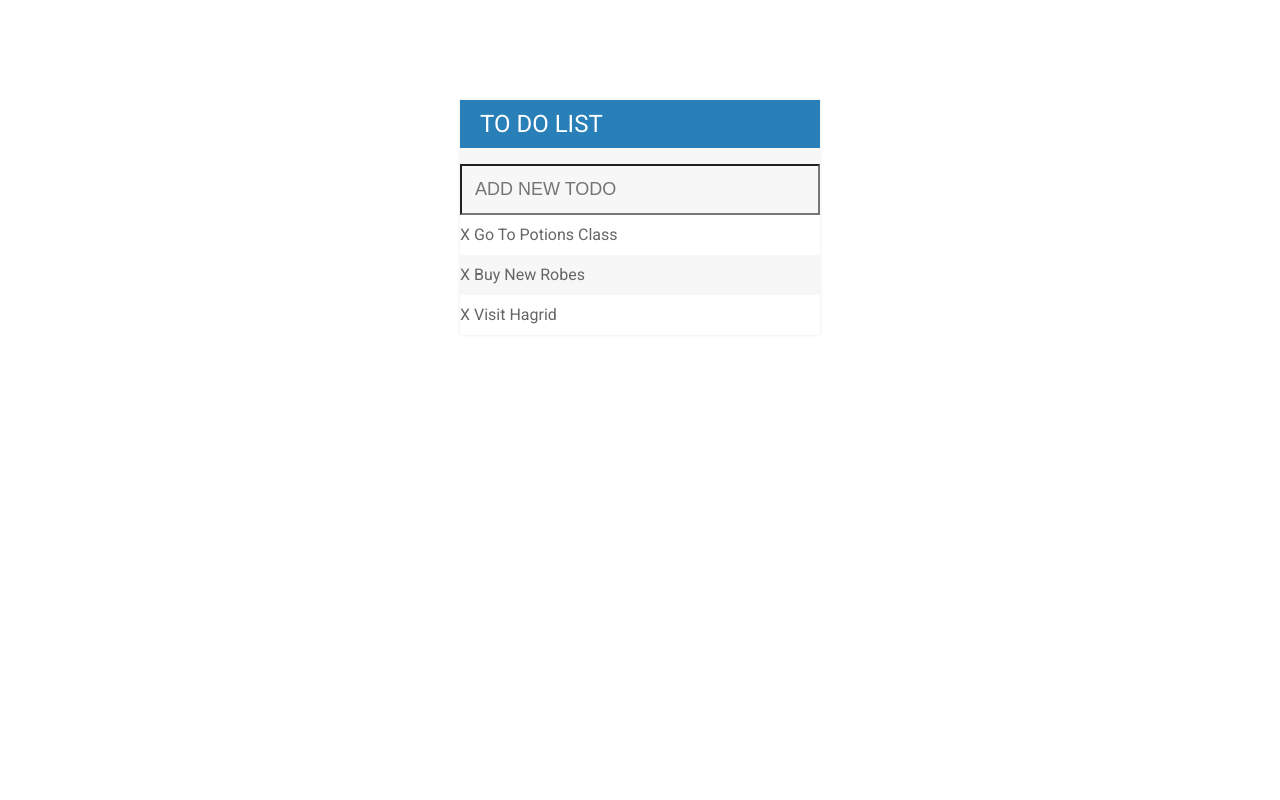
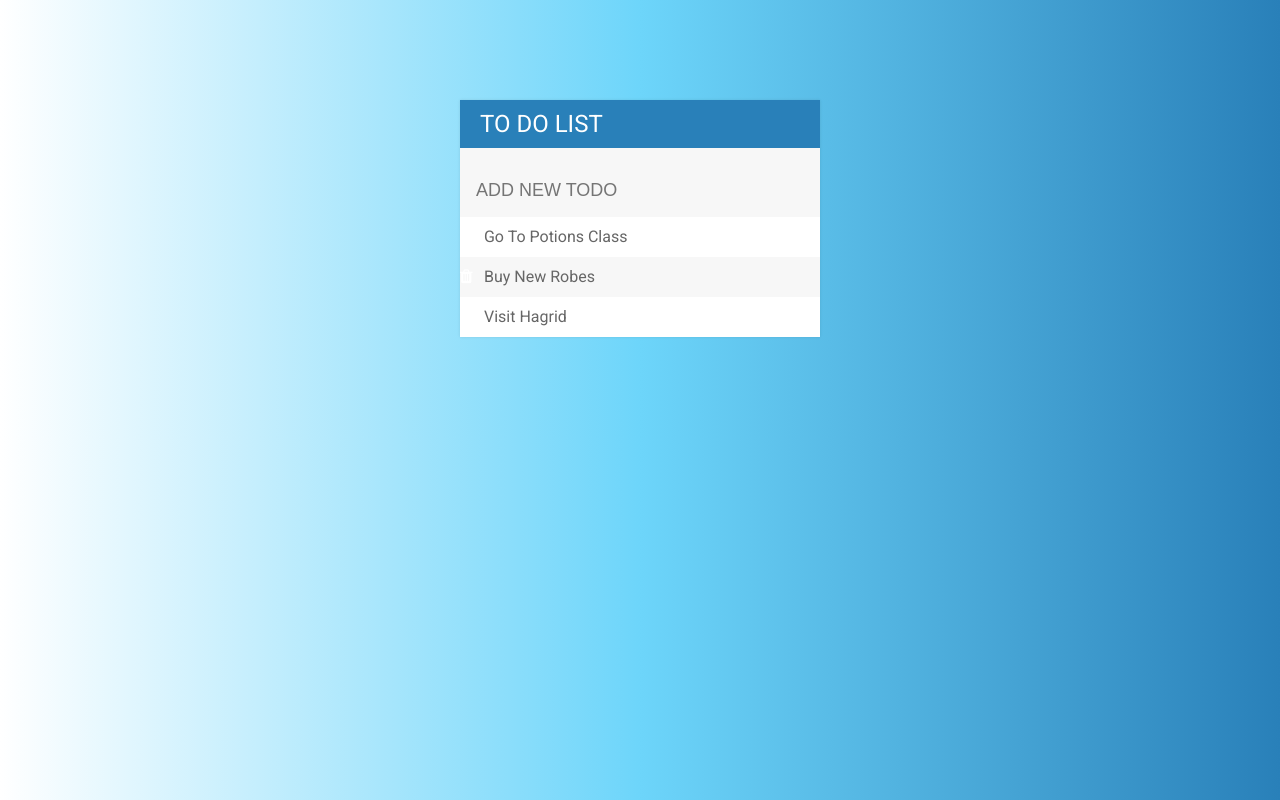
Before and after one commit to KushRohra/To_Do_List, a plain HTML site: page index.html in a window 1280 px wide. Drawn offline with Linux system fonts and the light colour scheme.

Commit message:
Styling part 2

```diff
--- a/assests/css/todos.css
+++ b/assests/css/todos.css
@@ -1,9 +1,21 @@
+body
+{
+	background: #2980B9;  /* fallback for old browsers */
+	background: -webkit-linear-gradient(to right, #FFFFFF, #6DD5FA, #2980B9);  /* Chrome 10-25, Safari 5.1-6 */
+	background: linear-gradient(to right, #FFFFFF, #6DD5FA, #2980B9); /* W3C, IE 10+/ Edge, Firefox 16+, Chrome 26+, Opera 12+, Safari 7+ */
+}
+
 #container
 {
 	width: 360px;
 	margin: 100px auto;
 	background: #f7f7f7;
 	box-shadow: 0 0 3px rgba(0, 0, 0, 0.1)
+}
+
+.fa-pencil
+{
+	float: right;
 }
 
 .completed
@@ -45,6 +57,7 @@ input
 	width: 100%;
 	padding: 13px 13px 13px 13px;
 	box-sizing: border-box;
+	border: 3px solid rgba(0, 0, 0, 0);
 }
 
 input:focus
@@ -63,3 +76,22 @@ body
 {
 	font-family: Roboto;
 }
+
+span
+{
+	background: #e74c3c;
+	height: 40px;
+	margin-right: 20px;
+	text-align: center;
+	color: white;
+	width: 0px;
+	display: inline-block;
+	transition: 0.5s linear;
+	opacity; 0;
+}
+
+li:hover span
+{
+	opacity: 1.0;
+	width: 40px;
+}
--- a/assests/js/todos.js
+++ b/assests/js/todos.js
@@ -21,7 +21,7 @@ $("input[type='text']").keypress(function(event){
 		$(this).val("");
 
 		//create a new li and add to ul
-		$("ul").append("<li><span>X</span> "+todoText+"</li>");
+		$("ul").append("<li><span><i class='fa fa-trash'></i></span> "+todoText+"</li>");
 
 	}
 });
--- a/index.html
+++ b/index.html
@@ -4,18 +4,19 @@
 	<title>ToDo List</title>
 	<link rel="stylesheet" type="text/css" href="assests/css/todos.css">
 	<link href="https://fonts.googleapis.com/css?family=Roboto:400,700&display=swap" rel="stylesheet">
+	<link rel="stylesheet" type="text/css" href="https://stackpath.bootstrapcdn.com/font-awesome/4.7.0/css/font-awesome.min.css">
 	<script type="text/javascript" src="assests/js/lib/jquery-3.4.1.min.js"></script>
 </head>
 <body>
 
 <div id="container">
-	<h1>TO DO LIST</h1>
+	<h1>TO DO LIST<i class="fas fa-pencil"></i></h1>
 	<input type="text" name="" placeholder="ADD NEW TODO">
 
 	<ul>
-		<li><span>X</span> Go To Potions Class</li>
-		<li><span>X</span> Buy New Robes</li>
-		<li><span>X</span> Visit Hagrid</li>
+		<li><span><i class="fa fa-trash"></i></span> Go To Potions Class</li>
+		<li><span><i class="fa fa-trash"></i></span> Buy New Robes</li>
+		<li><span><i class="fa fa-trash"></i></span> Visit Hagrid</li>
 	</ul>
 </div>
 
```
